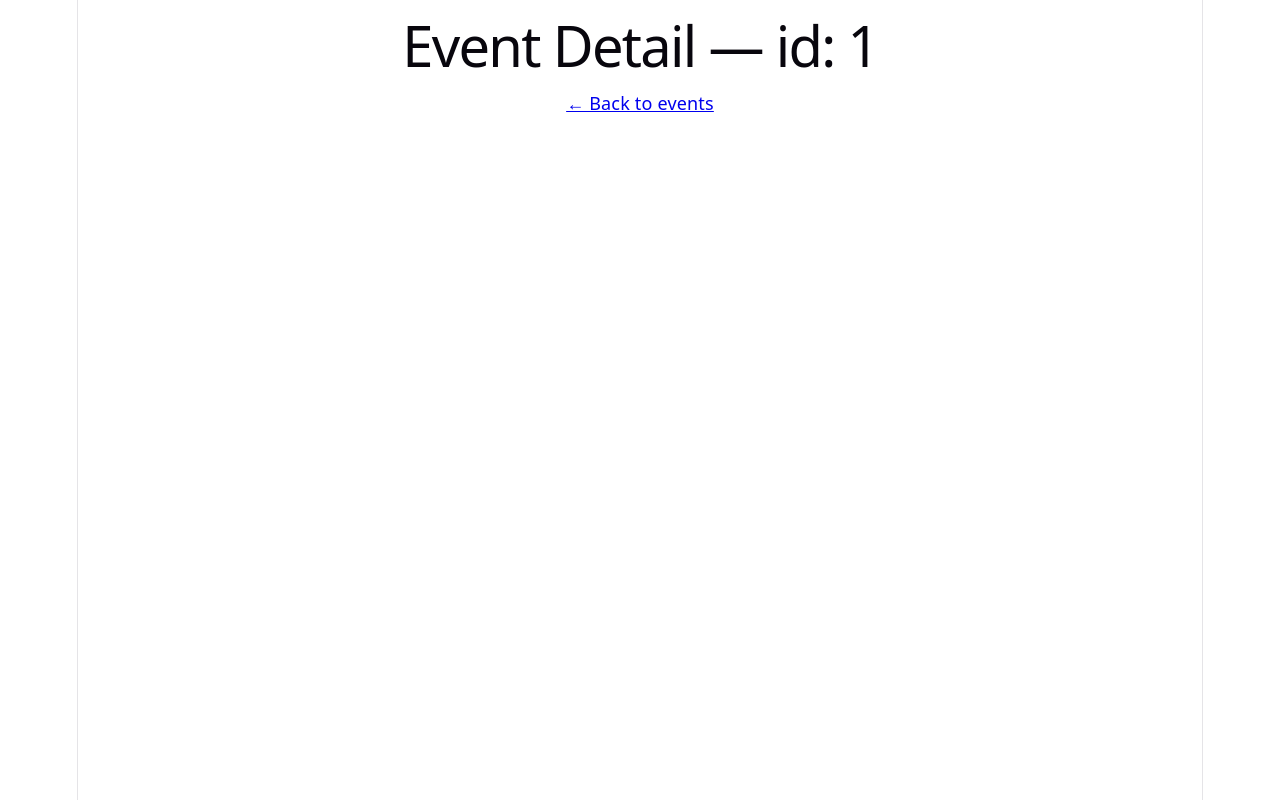
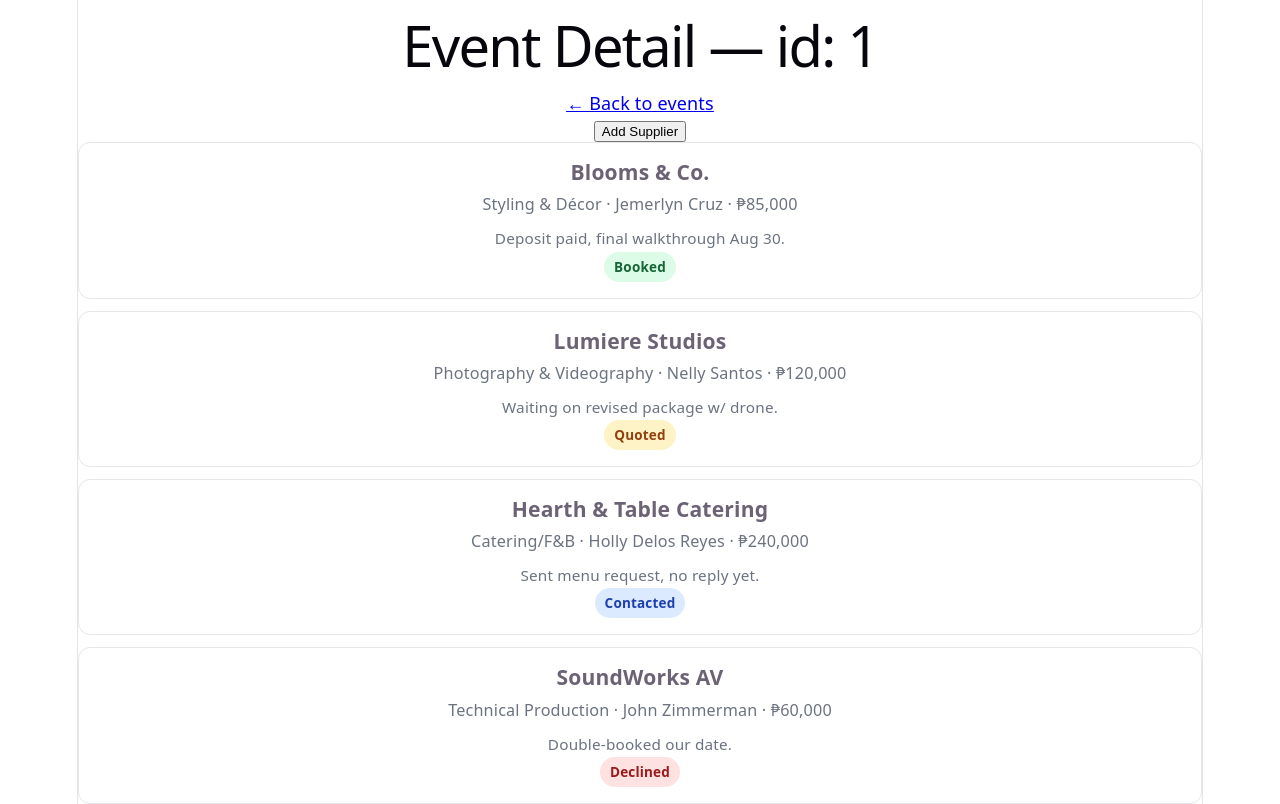
Before and after one commit to kfaith98/web-dev-portfolio, a React (Vite) app in the folder p4-react-app/on-the-books/: page /events/1 in a window 1280 px wide. Built offline with nearby package versions, Linux system fonts and the light colour scheme.

Commit message:
feat: add modal forms and shared constants for static UI

```diff
--- a/p4-react-app/on-the-books/src/App.jsx
+++ b/p4-react-app/on-the-books/src/App.jsx
@@ -1,14 +1,17 @@
-import { Routes, Route } from 'react-router-dom'
-import EventsList from './pages/EventsList'
-import EventDetail from './pages/EventDetail'
+import { Routes, Route } from "react-router-dom";
+import EventsList from "./pages/EventsList";
+import EventDetail from "./pages/EventDetail";
+import StatusBadge from "./components/StatusBadge";
 
 function App() {
   return (
-    <Routes>
-      <Route path="/" element={<EventsList />} />
-      <Route path="/events/:id" element={<EventDetail />} />
-    </Routes>
-  )
+    <>
+      <Routes>
+        <Route path="/" element={<EventsList />} />
+        <Route path="/events/:id" element={<EventDetail />} />
+      </Routes>
+    </>
+  );
 }
 
-export default App
+export default App;
--- /dev/null
+++ b/p4-react-app/on-the-books/src/components/EventCard.jsx
@@ -0,0 +1,27 @@
+import { Link } from "react-router-dom";
+
+export default function EventCard({ event }) {
+  return (
+    <Link
+      to={`/events/${event.id}`}
+      style={{ textDecoration: "none", color: "inherit" }}
+    >
+      <div
+        style={{
+          border: "1px solid #E5E7EB",
+          borderRadius: "12px",
+          padding: "16px 20px",
+          background: "#fff",
+        }}
+      >
+        <h3 style={{ margin: "0 0 6px" }}>{event.name}</h3>
+        <p style={{ margin: 0, color: "#6B7280", fontSize: "0.9rem" }}>
+          {event.date} · {event.location}
+        </p>
+        <p style={{ margin: "8px 0 0", color: "#6B7280", fontSize: "0.85rem" }}>
+          {event.suppliers.length} suppliers
+        </p>
+      </div>
+    </Link>
+  );
+}
--- /dev/null
+++ b/p4-react-app/on-the-books/src/components/EventModal.jsx
@@ -0,0 +1,24 @@
+export default function EventModal({ onClose }) {
+  return (
+    <div>
+      <div>
+        <h2>Add Event</h2>
+        <button type="button" onClick={onClose}>×</button>
+        <form>
+          <label>Name</label>
+          <input type="text" placeholder="EPI 40th Anniversary" />
+          <br />
+          <label>Date</label>
+          <input type="date" />
+          <br />
+          <label>Location</label>
+          <input type="text" placeholder="Casa Buenas, Newport" />
+        </form>
+        <button type="button">Save</button>
+        <button type="button" onClick={onClose}>
+          Cancel
+        </button>
+      </div>
+    </div>
+  );
+}
--- /dev/null
+++ b/p4-react-app/on-the-books/src/components/StatusBadge.jsx
@@ -0,0 +1,20 @@
+import { STATUS_STYLES, FALLBACK } from "../data/constants";
+
+export default function StatusBadge({ status }) {
+  const palette = STATUS_STYLES[status] ?? FALLBACK;
+  return (
+    <span
+      style={{
+        ...palette,
+        padding: "2px 10px",
+        borderRadius: "9999px",
+        fontSize: "0.75rem",
+        fontWeight: 600,
+        textTransform: "capitalize", // displays "Booked"; stored value stays "booked"
+        display: "inline-block",
+      }}
+    >
+      {status}
+    </span>
+  );
+}
--- /dev/null
+++ b/p4-react-app/on-the-books/src/components/SupplierCard.jsx
@@ -0,0 +1,23 @@
+import StatusBadge from "./StatusBadge";
+
+export default function SupplierCard({ supplier }) {
+  return (
+    <div
+      style={{
+        border: "1px solid #E5E7EB",
+        borderRadius: "12px",
+        padding: "16px 20px",
+        background: "#fff",
+      }}
+    >
+      <h3 style={{ margin: "0 0 6px" }}>{supplier.name}</h3>
+      <p style={{ margin: 0, color: "#6B7280", fontSize: "0.9rem" }}>
+        {supplier.category} · {supplier.contact} · {supplier.budget}
+      </p>
+      <p style={{ margin: "8px 0 0", color: "#6B7280", fontSize: "0.85rem" }}>
+        {supplier.notes}
+      </p>
+      <StatusBadge status={supplier.status} />
+    </div>
+  );
+}
--- /dev/null
+++ b/p4-react-app/on-the-books/src/components/SupplierModal.jsx
@@ -0,0 +1,47 @@
+import { CATEGORIES, STATUSES } from "../data/constants";
+
+export default function SupplierModal({ onClose }) {
+  return (
+    <div>
+      <div>
+        <h2>Add Supplier</h2>
+        <button type="button" onClick={onClose}>×</button>
+        <form>
+          <label>Name</label>
+          <input type="text" placeholder="DREAM Production" />
+          <br />
+          <label>Category</label>
+          <select name="category">
+            {CATEGORIES.map((category) => (
+              <option key={category} value={category}>
+                {category}
+              </option>
+            ))}
+          </select>
+          <br />
+          <label>Quote/Budget</label>
+          <input type="text" placeholder="₱50,000" />
+          <br />
+          <label>Contact</label>
+          <input type="text" placeholder="Juan Dela Cruz" />
+          <br />
+          <label>Status</label>
+          <select name="status">
+            {STATUSES.map((status) => (
+              <option key={status} value={status}>
+                {status}
+              </option>
+            ))}
+          </select>
+          <br />
+          <label>Notes</label>
+          <textarea placeholder="Sent menu request, no reply yet."></textarea>
+        </form>
+        <button type="button">Save</button>
+        <button type="button" onClick={onClose}>
+          Cancel
+        </button>
+      </div>
+    </div>
+  );
+}
--- /dev/null
+++ b/p4-react-app/on-the-books/src/data/constants.js
@@ -0,0 +1,30 @@
+export const CATEGORIES = [
+    "Venue",
+    "Catering/F&B",
+    "Styling & Décor",
+    "Technical Production",
+    "Experiential Activations",
+    "Entertainment/Talent",
+    "Photography & Videography",
+    "Fabrication & Signage",
+    "Registration & Guest Management",
+    "Event Merchandise & Souvenirs",
+    "Logistics",
+    "Others"
+];
+
+export const STATUSES = [
+    "contacted",
+    "quoted",
+    "booked",
+    "declined"
+];
+
+export const STATUS_STYLES = {
+  contacted: { background: "#DBEAFE", color: "#1E40AF" }, // blue  — early, just reached out
+  quoted:    { background: "#FEF3C7", color: "#92400E" }, // amber — in progress, awaiting decision
+  booked:    { background: "#DCFCE7", color: "#166534" }, // green — locked in
+  declined:  { background: "#FEE2E2", color: "#991B1B" }, // red   — not happening
+};
+
+export const FALLBACK = { background: "#F3F4F6", color: "#374151" }; // neutral gray
--- /dev/null
+++ b/p4-react-app/on-the-books/src/data/fakeData.js
@@ -0,0 +1,74 @@
+export const fakeEvents = [
+  {
+    id: "event-1", // stable readable id for seed data (real records use crypto.randomUUID() at creation)
+    name: "Reyes–Santos Wedding",
+    date: "2026-09-12",
+    location: "Tagaytay Highlands",
+    createdAt: "2026-06-20T09:30:00.000Z",
+    suppliers: [
+      {
+        id: "sup-1",
+        name: "Blooms & Co.",
+        contact: "Jemerlyn Cruz",
+        budget: "₱85,000",
+        category: "Styling & Décor",
+        status: "booked",
+        notes: "Deposit paid, final walkthrough Aug 30.",
+      },
+      {
+        id: "sup-2",
+        name: "Lumiere Studios",
+        contact: "Nelly Santos",
+        budget: "₱120,000",
+        category: "Photography & Videography",
+        status: "quoted",
+        notes: "Waiting on revised package w/ drone.",
+      },
+      {
+        id: "sup-3",
+        name: "Hearth & Table Catering",
+        contact: "Holly Delos Reyes",
+        budget: "₱240,000",
+        category: "Catering/F&B",
+        status: "contacted",
+        notes: "Sent menu request, no reply yet.",
+      },
+      {
+        id: "sup-4",
+        name: "SoundWorks AV",
+        contact: "John Zimmerman",
+        budget: "₱60,000",
+        category: "Technical Production",
+        status: "declined",
+        notes: "Double-booked our date.",
+      },
+    ],
+  },
+  {
+    id: "event-2",
+    name: "Digicon Year-End Party",
+    date: "2026-12-05",
+    location: "BGC, Taguig",
+    createdAt: "2026-06-22T14:00:00.000Z",
+    suppliers: [
+      {
+        id: "sup-5",
+        name: "The Stage Co.",
+        contact: "Jessica Sanchez",
+        budget: "₱150,000",
+        category: "Venue",
+        status: "booked",
+        notes: "Contract signed.",
+      },
+      {
+        id: "sup-6",
+        name: "Hype Entertainment",
+        contact: "Ador Rosal",
+        budget: "₱90,000",
+        category: "Entertainment/Talent",
+        status: "quoted",
+        notes: "Band + host bundle.",
+      },
+    ],
+  },
+];
--- a/p4-react-app/on-the-books/src/pages/EventDetail.jsx
+++ b/p4-react-app/on-the-books/src/pages/EventDetail.jsx
@@ -1,13 +1,30 @@
-import { useParams, Link } from 'react-router-dom'
+import { useState } from "react";
+import { useParams, Link } from "react-router-dom";
+import { fakeEvents } from "../data/fakeData";
+import SupplierCard from "../components/SupplierCard";
+import SupplierModal from "../components/SupplierModal";
 
 function EventDetail() {
-  const { id } = useParams()
+  const { id } = useParams();
+
+  const event = fakeEvents[0];
+
+  const [isOpen, setIsOpen] = useState(false);
+
   return (
     <div>
       <h1>Event Detail — id: {id}</h1>
       <Link to="/">← Back to events</Link>
+      <br />
+      <button onClick={() => setIsOpen(true)}>Add Supplier</button>
+      <div style={{ display: "grid", gap: 12 }}>
+        {event.suppliers.map((supplier) => (
+          <SupplierCard key={supplier.id} supplier={supplier} />
+        ))}
+      </div>
+      {isOpen && <SupplierModal onClose={() => setIsOpen(false)} />}
     </div>
-  )
+  );
 }
 
-export default EventDetail
+export default EventDetail;
--- a/p4-react-app/on-the-books/src/pages/EventsList.jsx
+++ b/p4-react-app/on-the-books/src/pages/EventsList.jsx
@@ -1,12 +1,26 @@
-import { Link } from 'react-router-dom'
+import { useState } from "react";
+import { Link } from "react-router-dom";
+import { fakeEvents } from "../data/fakeData";
+import EventCard from "../components/EventCard";
+import EventModal from "../components/EventModal";
 
 function EventsList() {
+  const [isOpen, setIsOpen] = useState(false);
+
   return (
     <div>
-      <h1>Events</h1>
-      <Link to="/events/1">Go to event 1 →</Link>
+      <div style={{ maxWidth: 640, margin: "0 auto", padding: "0 16px" }}>
+        <h1>Events</h1>
+        <button onClick={() => setIsOpen(true)}>Add Event</button>
+        <div style={{ display: "grid", gap: 12 }}>
+          {fakeEvents.map((event) => (
+            <EventCard key={event.id} event={event} />
+          ))}
+        </div>
+      </div>
+      {isOpen && <EventModal onClose={() => setIsOpen(false)} />}
     </div>
-  )
+  );
 }
 
-export default EventsList
+export default EventsList;
```
Also changed, not shown: 1 other file (tests, documents, lock files or other folders).
